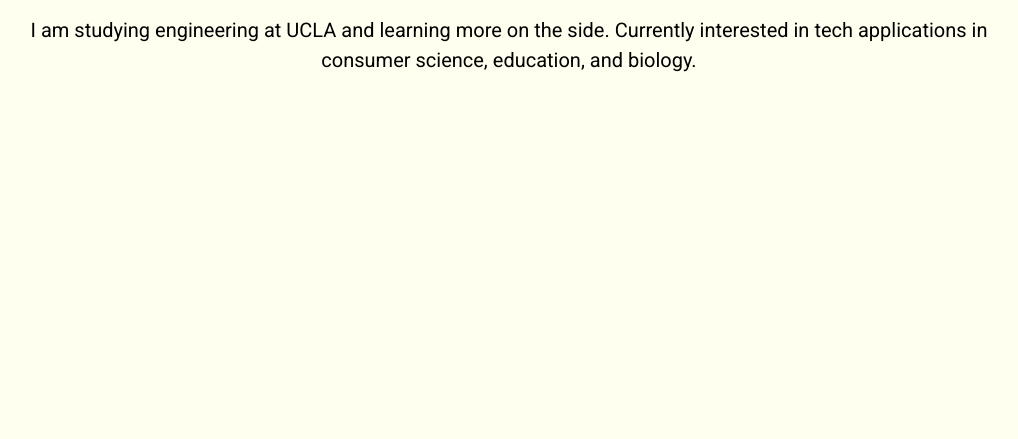
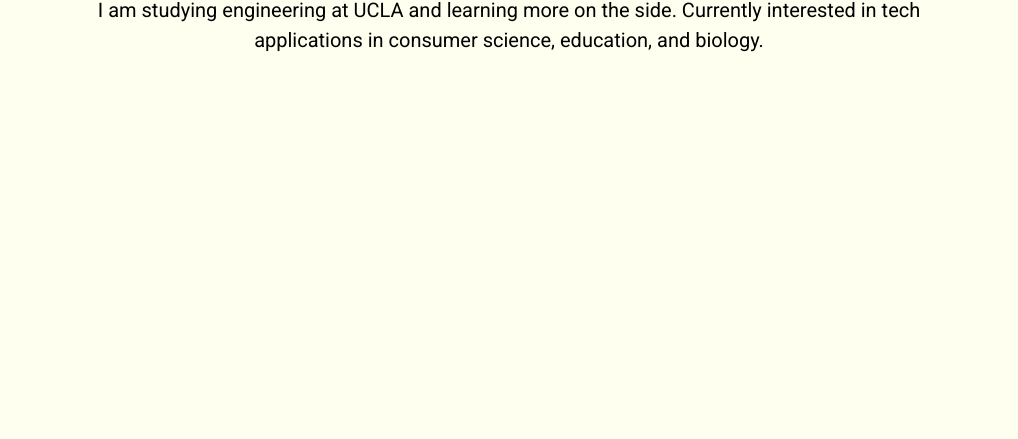
Before and after one commit to jhuang739/jhuang739.github.io, a plain HTML site: page index.html in a window 1280 px wide. Shown: the part 361-800 px from the top of the page, without its empty margins (131-1149 px from the left). Drawn offline with nearby package versions, Linux system fonts and the light colour scheme.

Commit message:
update 3/26/20

```diff
--- a/style.css
+++ b/style.css
@@ -22,8 +22,5 @@
 }
 
 p {
-  padding-top: 20px;
-  padding-left: 20px;
-  padding-right: 20px;
-  justify-content: left;
+  margin: 0px 100px 100px;
 }
```
